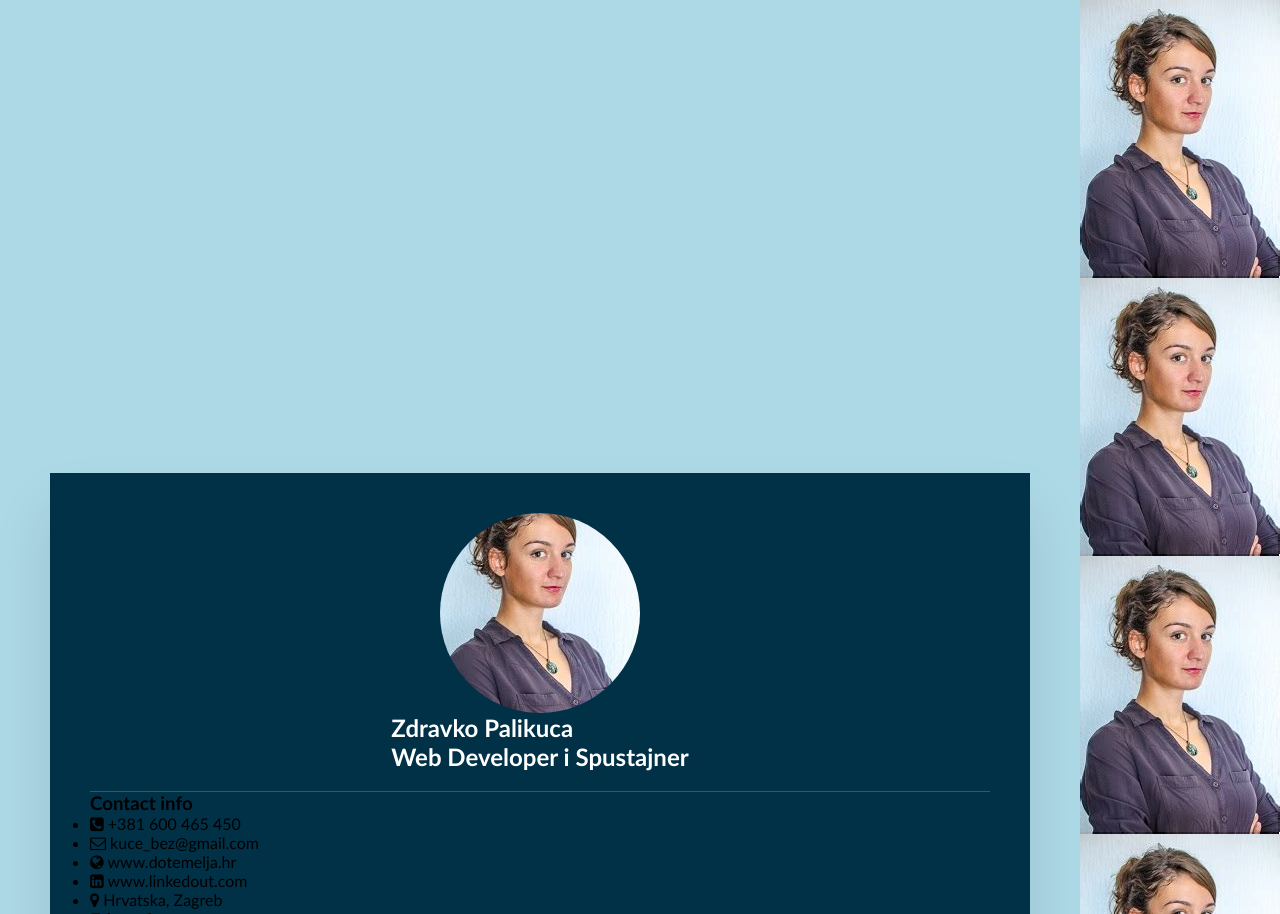
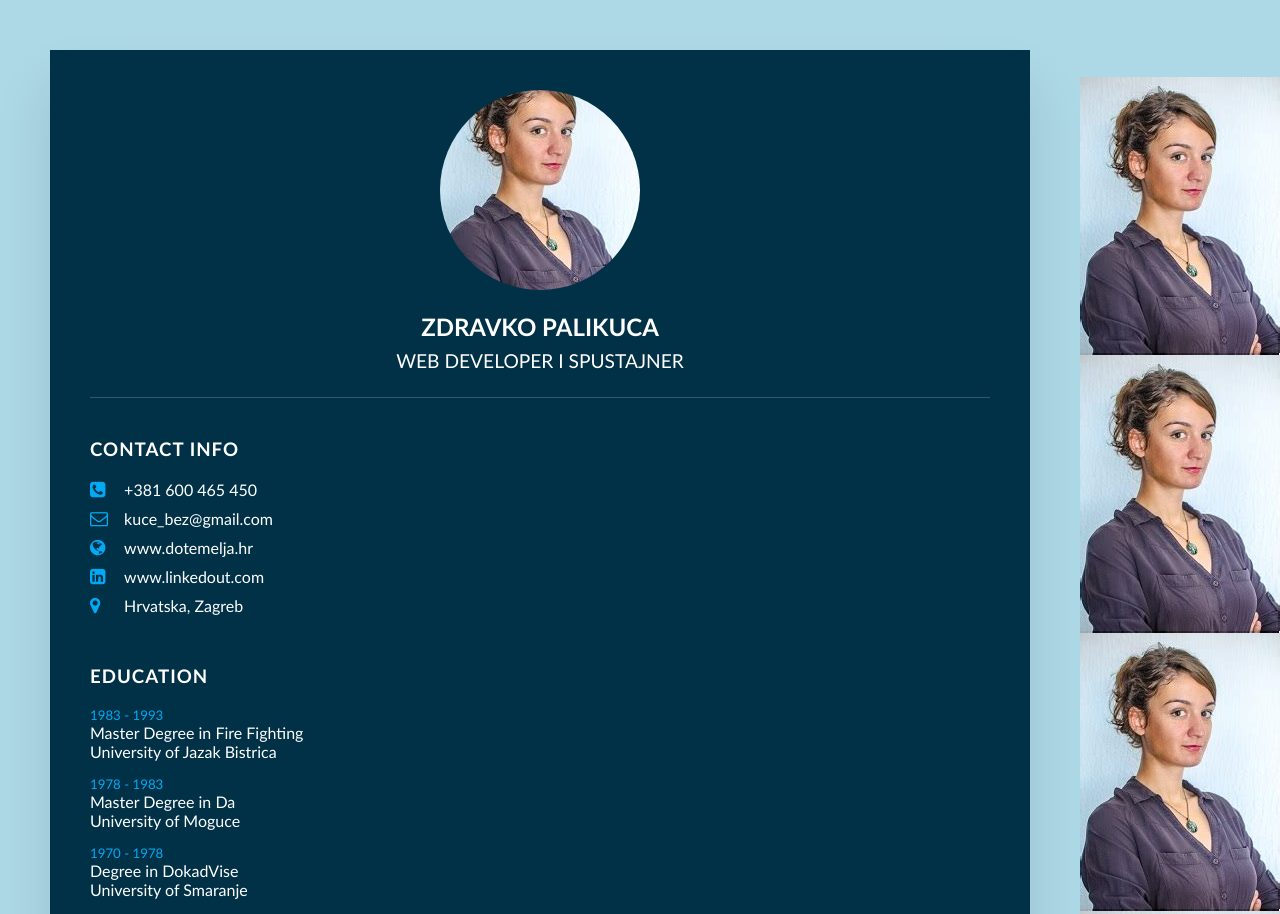
Before and after one commit to Aleksa3333/Aleksa3333.github.io, a plain HTML site: page index.html in a window 1280 px wide. Shown: the top 914 px of the page. Drawn offline with Linux system fonts and the light colour scheme; files whose address does not match are found by name.

Commit message:
Update style.css

```diff
--- a/style.css
+++ b/style.css
@@ -18,7 +18,7 @@ body{
     position: relative;
     width: 100%;
     max-width: 1000px;
-    min-height: 1000px;
+    min-height: 2000px;
     margin: 50px;
     background: #fff;
     grid-template-columns: 1fr 2fr;
@@ -54,6 +54,9 @@ body{
 
 }
 
+.container .right_side .about{
+    position: absolute;
+}
 .profiletext .imgBx img{
     position: absolute;
     top: 0;
@@ -66,11 +69,74 @@ body{
 .profiletext h2{
     color: #fff;
     font-size: 1.5em;
+    margin-top: 20px;
+    text-transform: uppercase;
+    text-align: center;
+    font-weight: 600;
+    line-height: 1.4em;
+}
+.profiletext h2 span{
+    font-size: 0.8em;
+    font-weight: 300;
 }
 
-.container .right_side{
-    position: relative;
-    background: #003147;
-    padding: 40px;
+.contactInfo{
+    padding-top: 40px;
+}
+
+.title{
+    color: #fff;
+    text-transform: uppercase;
+    font-weight: 600;
+    letter-spacing: 1px;
+    margin-bottom: 20px;
 
 }
+
+.contactInfo ul{
+    position: relative;
+}
+
+.contactInfo ul li{
+     position: relative;
+     list-style: none;
+     margin: 10px 0;
+     cursor: pointer;
+}
+
+.contactInfo ul li .icon{
+    display: inline-block;
+    width: 30px;
+    font-size: 18px;
+    color: #03a9f4;
+}
+
+.contactInfo ul li span{
+    color: #fff;
+    font-weight: 300;
+}
+
+.contactInfo.education li{
+     margin-bottom: 15px;
+}
+
+.contactInfo.education h5{
+      color: #03a9f4;
+      font-weight: 500;
+}
+
+.contactInfo.education h4{
+    color: #fff;
+    font-weight: 500;
+}
+
+.felxbox-item{
+    width: 200px;
+    margin: 10px;
+    border: 3px solid #333;
+    background-color: #dfdfdf;
+}
+.felxbox-item-1{
+    min-height: 100px;
+
+}
```
